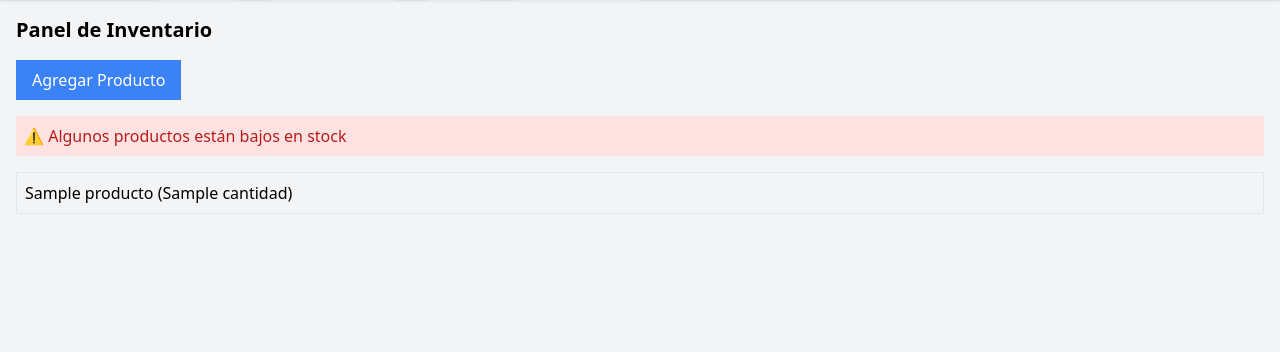
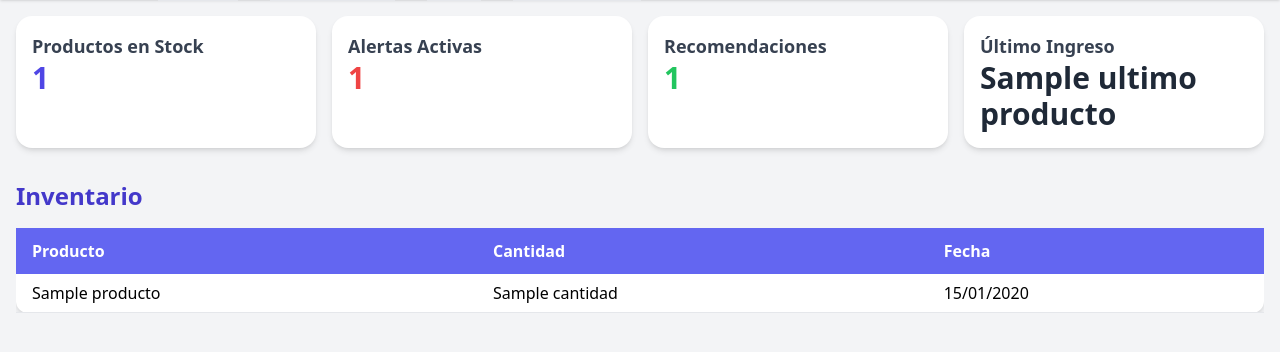
Before and after one commit to Davidsondp/Optistock-AI-, a Python web app: template templates/dashboard.html in a window 1280 px wide. Shown: the part 64-416 px from the top of the page. Run offline with Jinja, Linux system fonts and the light colour scheme; the template is opened without the code that fills it: most values are stand-ins (such as "Sample title", 1, 10 or a date in 2020); some libraries are stand-ins or nearby versions.

Commit message:
Update dashboard.html

```diff
--- a/templates/dashboard.html
+++ b/templates/dashboard.html
@@ -1,13 +1,49 @@
+<!-- dashboard.html -->
 {% extends 'base.html' %}
 {% block content %}
-<h1 class="text-xl font-semibold mb-4">Panel de Inventario</h1>
-<a href="/agregar_producto" class="bg-blue-500 text-white px-4 py-2 mb-4 inline-block">Agregar Producto</a>
-{% if alertas %}
-  <div class="bg-red-100 text-red-700 p-2 mb-4">⚠️ Algunos productos están bajos en stock</div>
-{% endif %}
-<ul>
-  {% for p in productos %}
-    <li class="border p-2 my-2">{{ p.nombre }} ({{ p.cantidad }})</li>
-  {% endfor %}
-</ul>
+<section class="grid grid-cols-1 md:grid-cols-2 lg:grid-cols-4 gap-4">
+  <div class="bg-white p-4 rounded-2xl shadow-md">
+    <h3 class="text-lg font-semibold text-gray-700">Productos en Stock</h3>
+    <p class="text-3xl font-bold text-indigo-600">{{ productos|length }}</p>
+  </div>
+
+  <div class="bg-white p-4 rounded-2xl shadow-md">
+    <h3 class="text-lg font-semibold text-gray-700">Alertas Activas</h3>
+    <p class="text-3xl font-bold text-red-500">{{ alertas|length }}</p>
+  </div>
+
+  <div class="bg-white p-4 rounded-2xl shadow-md">
+    <h3 class="text-lg font-semibold text-gray-700">Recomendaciones</h3>
+    <p class="text-3xl font-bold text-green-500">{{ recomendaciones|length }}</p>
+  </div>
+
+  <div class="bg-white p-4 rounded-2xl shadow-md">
+    <h3 class="text-lg font-semibold text-gray-700">Último Ingreso</h3>
+    <p class="text-3xl font-bold text-gray-800">{{ ultimo_producto.nombre if ultimo_producto else '---' }}</p>
+  </div>
+</section>
+
+<section class="mt-8">
+  <h2 class="text-2xl font-bold text-indigo-700 mb-4">Inventario</h2>
+  <div class="overflow-x-auto">
+    <table class="min-w-full bg-white shadow-md rounded-xl">
+      <thead>
+        <tr class="bg-indigo-500 text-white">
+          <th class="py-3 px-4 text-left">Producto</th>
+          <th class="py-3 px-4 text-left">Cantidad</th>
+          <th class="py-3 px-4 text-left">Fecha</th>
+        </tr>
+      </thead>
+      <tbody>
+        {% for producto in productos %}
+        <tr class="border-b hover:bg-indigo-50">
+          <td class="py-2 px-4">{{ producto.nombre }}</td>
+          <td class="py-2 px-4">{{ producto.cantidad }}</td>
+          <td class="py-2 px-4">{{ producto.fecha.strftime('%d/%m/%Y') }}</td>
+        </tr>
+        {% endfor %}
+      </tbody>
+    </table>
+  </div>
+</section>
 {% endblock %}
```
